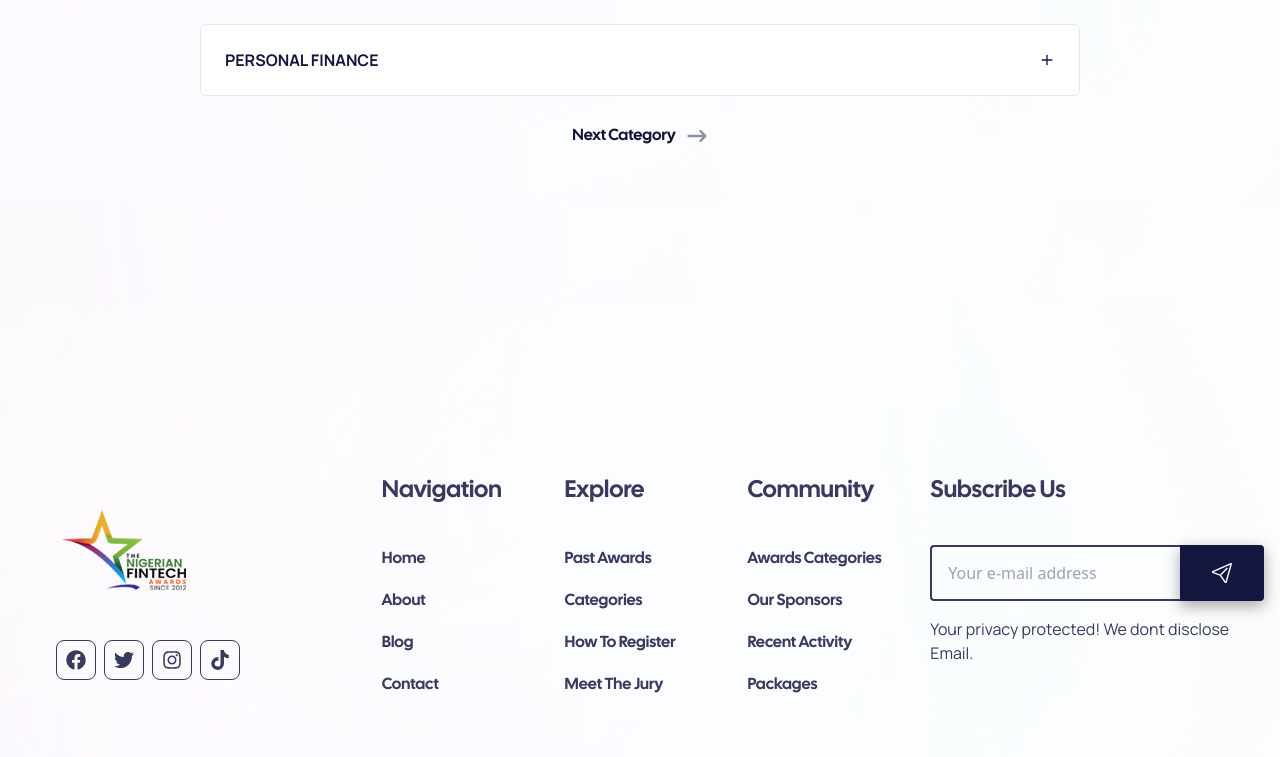
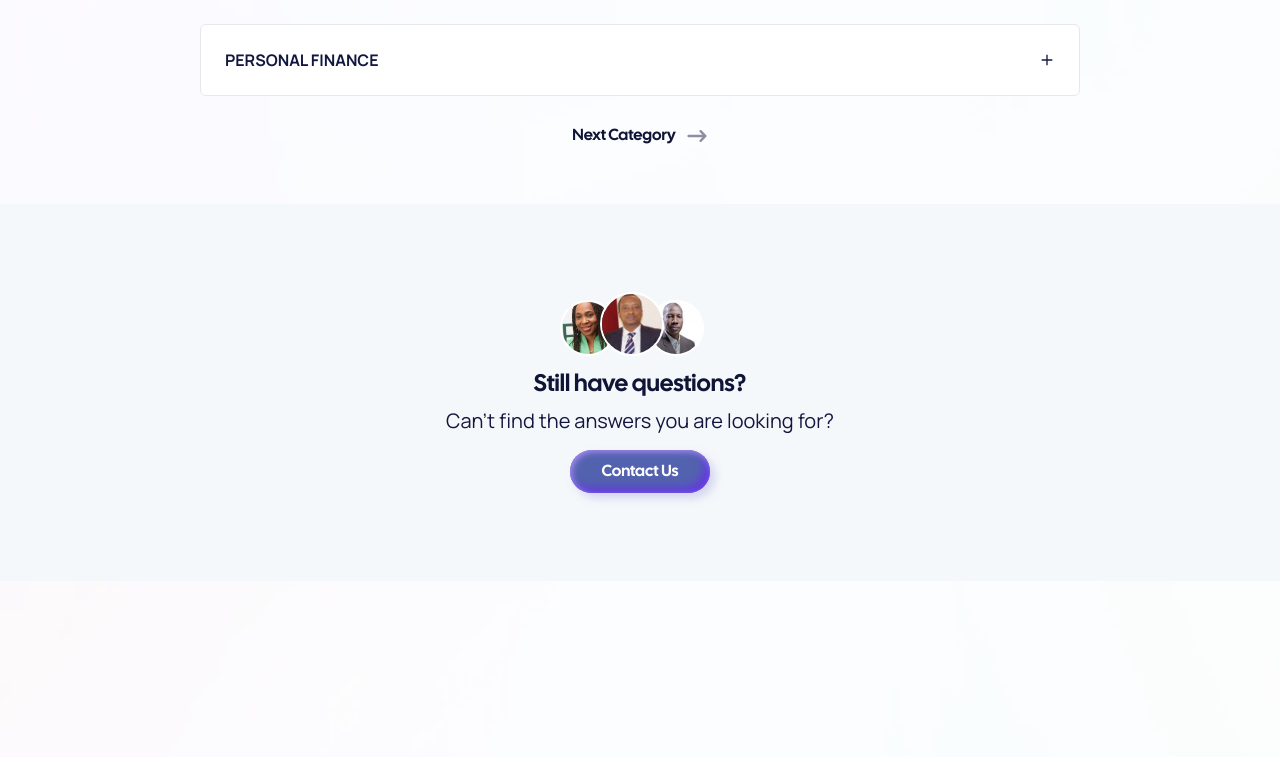
Before and after one commit to madeyinka/fintech-awards, a Next.js app: page /awards-categories in a window 1280 px wide. Shown: the part 1120-1877 px from the top of the page. Built offline with nearby package versions, Linux system fonts and the light colour scheme.

Commit message:
Created Awards categories

```diff
--- a/pages/awards-categories.js
+++ b/pages/awards-categories.js
@@ -4,7 +4,7 @@ import Header from '@/components/Header'
 import Image from 'next/image'
 import Link from 'next/link'
 import AwardsCategory from '@/components/sections/AwardsCategory';
-
+import AskQuestion from '@/components/sections/AskQuestion';
 const Category = () => {
     return (
         <>
@@ -17,12 +17,12 @@ const Category = () => {
                     </div>
                 </section>
 
-                <section className="dark:bg-jacarta-800 relative py-24">
+                <section className="dark:bg-jacarta-800 relative pt-24">
                     <picture className="pointer-events-none absolute inset-0 -z-10 dark:hidden">
                         <Image src="/assets/images/gradient_light.jpg" layout='fill' alt="gradient" className="h-full w-full" />
                     </picture>
                     <AwardsCategory />
-
+                    <AskQuestion />
                 </section>
 
             </main>
```
